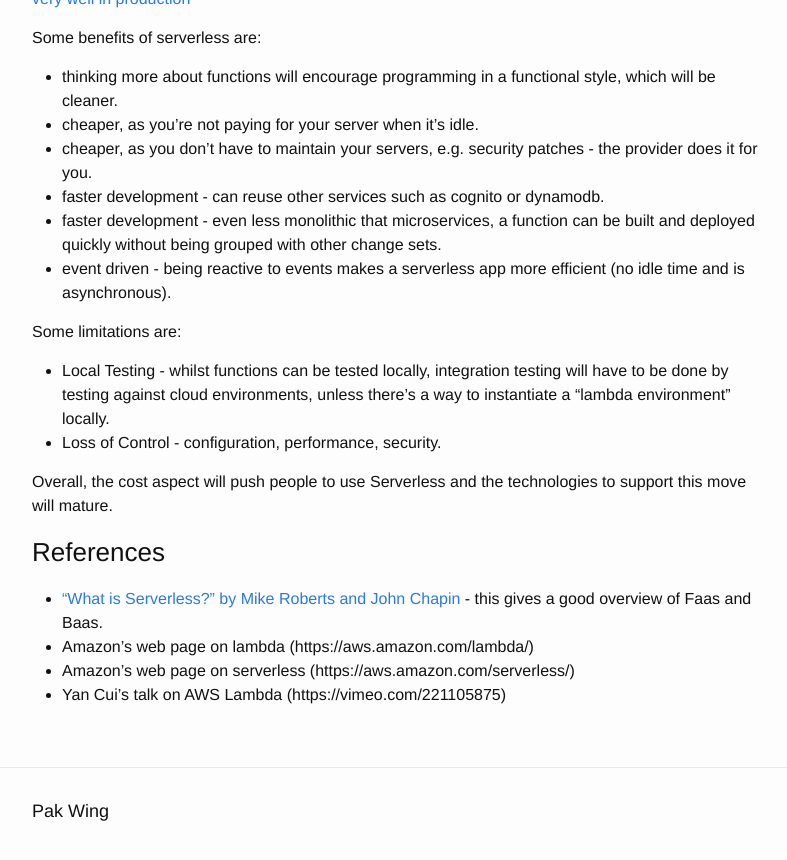
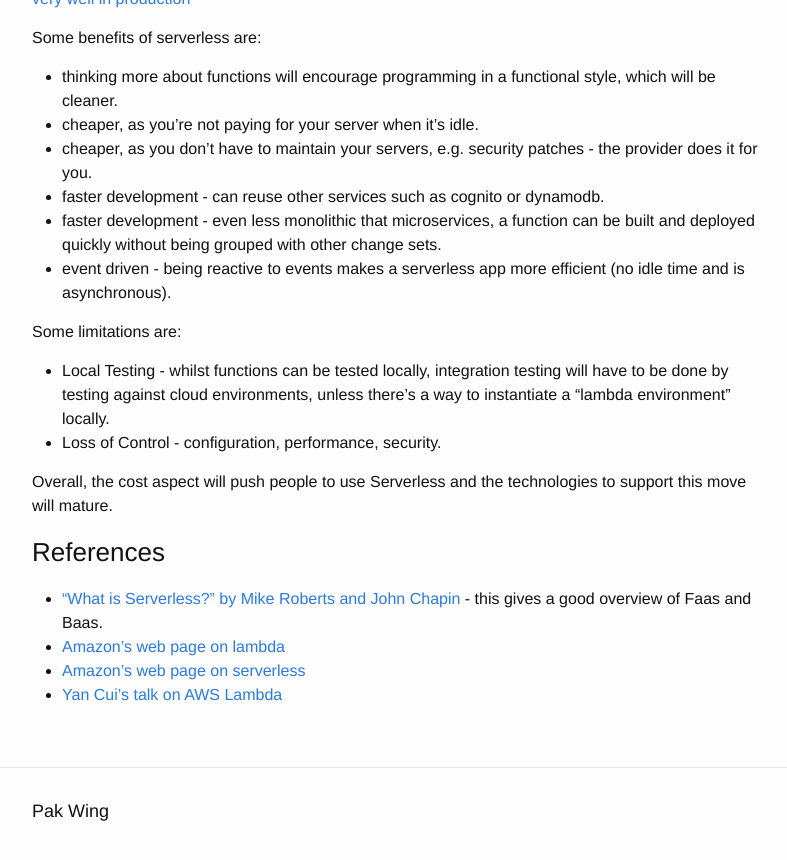
Before and after one commit to pwing/pwing.github.io, a Jekyll site: the page built from _posts/2018-01-08-serverless.md, in a window 1280 px wide and 900 px high, scrolled down 1113 px. Shown: the top 860 px of the window, without its empty margins (238-1025 px from the left). Built offline with Jekyll 4.4.1, drawn with Linux system fonts in a browser that asks for light colours.

Commit message:
fix links

```diff
--- a/_posts/2018-01-08-serverless.md
+++ b/_posts/2018-01-08-serverless.md
@@ -41,6 +41,6 @@ Overall, the cost aspect will push people to use Serverless and the technologies
 
 ### References ###
 - ["What is Serverless?" by Mike Roberts and John Chapin](http://www.oreilly.com/programming/free/what-is-serverless.csp?intcmp=il-prog-free-info-lgen_new_site_using_serverless_architectures) - this gives a good overview of Faas and Baas.
-- Amazon's web page on lambda (https://aws.amazon.com/lambda/)
-- Amazon's web page on serverless (https://aws.amazon.com/serverless/)
-- Yan Cui's talk on AWS Lambda (https://vimeo.com/221105875)
+- [Amazon's web page on lambda](https://aws.amazon.com/lambda/)
+- [Amazon's web page on serverless](https://aws.amazon.com/serverless/)
+- [Yan Cui's talk on AWS Lambda](https://vimeo.com/221105875)
```
